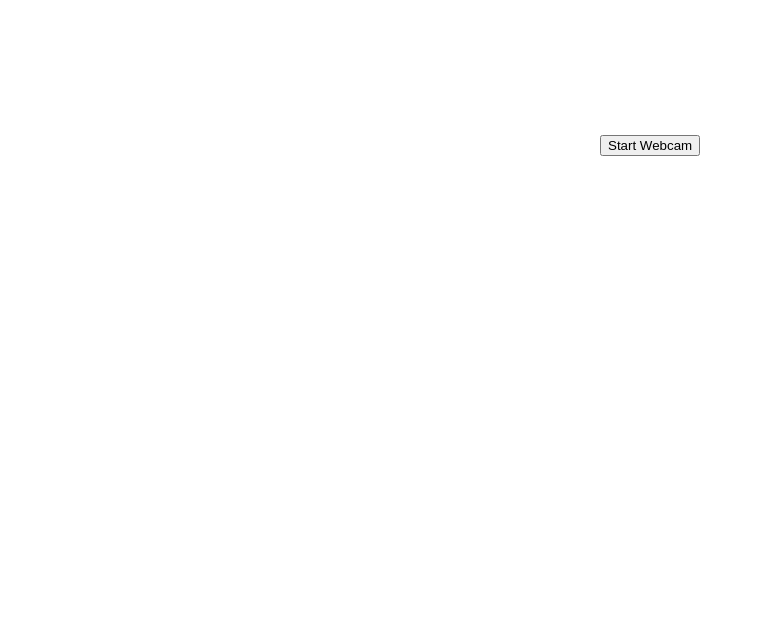
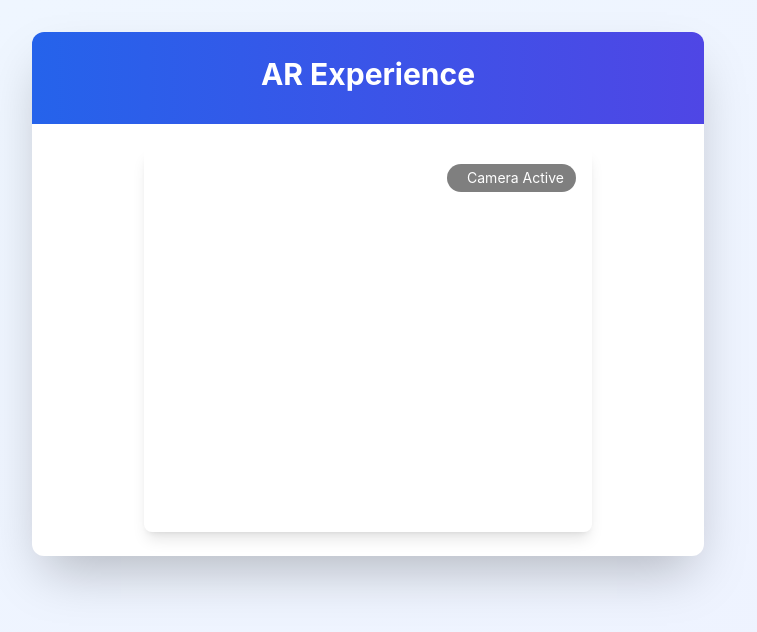
Before and after one commit to karpagam1602/arcam, a React (Create React App) app: page / in a window 1280 px wide. Shown: the top 632 px of the page, without its empty margins (0-757 px from the left). Built offline with nearby package versions, Linux system fonts and the light colour scheme; no server answers.

Commit message:
second commit

```diff
--- /dev/null
+++ b/postcss.config.js
@@ -0,0 +1,6 @@
+module.exports = {
+  plugins: {
+    tailwindcss: {},
+    autoprefixer: {},
+  },
+}
--- /dev/null
+++ b/src/Camera.css
@@ -0,0 +1,73 @@
+@tailwind base;
+@tailwind components;
+@tailwind utilities;
+
+@layer components {
+  .camera-layout {
+    @apply min-h-screen w-full flex items-center justify-center bg-gradient-to-br from-blue-50 to-indigo-50;
+  }
+
+  .camera-container {
+    @apply w-full max-w-lg mx-auto p-4;
+  }
+
+  .camera-card {
+    @apply bg-white rounded-xl shadow-2xl overflow-hidden;
+  }
+
+  .camera-header {
+    @apply bg-gradient-to-r from-blue-600 to-indigo-600 p-6 text-center;
+  }
+
+  .header-title {
+    @apply text-3xl font-bold text-white;
+  }
+
+  .header-subtitle {
+    @apply text-blue-100 mt-2;
+  }
+
+  .camera-body {
+    @apply p-6 flex flex-col items-center;
+  }
+
+  .camera-view {
+    @apply w-full aspect-[4/3] relative;
+  }
+
+  .camera-feed {
+    @apply w-full h-full object-cover rounded-lg shadow-lg;
+  }
+
+  .camera-status {
+    @apply absolute top-4 right-4;
+  }
+
+  .status-indicator {
+    @apply animate-pulse flex space-x-2 items-center bg-black bg-opacity-50 text-white text-sm px-3 py-1 rounded-full;
+  }
+
+  .status-dot {
+    @apply w-2 h-2 bg-red-500 rounded-full;
+  }
+
+  .captured-image-container {
+    @apply relative w-full h-full;
+  }
+
+  .captured-image {
+    @apply w-full h-full object-cover rounded-lg shadow-md;
+  }
+
+  .image-overlay {
+    @apply absolute inset-0 flex items-center justify-center opacity-0 hover:opacity-100 transition-opacity duration-300 bg-black bg-opacity-40;
+  }
+
+  .retake-button {
+    @apply flex items-center space-x-2 px-6 py-3 bg-red-500 text-white rounded-lg shadow-lg hover:bg-red-600 transition-colors duration-300;
+  }
+
+  .capture-button {
+    @apply mt-6 flex items-center space-x-2 px-8 py-4 bg-blue-600 text-white rounded-lg shadow-lg hover:bg-blue-700 transform hover:scale-105 transition-all duration-300;
+  }
+}
--- a/src/CameraAccess.js
+++ b/src/CameraAccess.js
@@ -1,104 +1,68 @@
-import { useState, useRef } from 'react';
+import React, { useRef, useState } from "react";
+import { Camera, RefreshCw } from "lucide-react";
+import Webcam from "react-webcam";
 
 const CameraAccess = () => {
-  const videoRef = useRef(null);
-  const canvasRef = useRef(null);
-  const [mediaStream, setMediaStream] = useState(null);
+    const webcamRef = useRef(null);
     const [capturedImage, setCapturedImage] = useState(null);
 
-  const startWebcam = async () => {
-    try {
-      const stream = await navigator.mediaDevices.getUserMedia({
-        video: {
-          width: { ideal: 1280 },
-          height: { ideal: 720 }
-        }
-      });
-
-      if (videoRef.current) {
-        videoRef.current.srcObject = stream;
-        videoRef.current.onloadedmetadata = () => {
-          videoRef.current.play();
-        };
-      }
-      setMediaStream(stream);
-    } catch (error) {
-      console.error("Error accessing webcam", error);
+    const capturePhoto = () => {
+        if (webcamRef.current) {
+            const imageSrc = webcamRef.current.getScreenshot();
+            setCapturedImage(imageSrc);
         }
     };
 
-  const stopWebcam = () => {
-    if (mediaStream) {
-      mediaStream.getTracks().forEach((track) => {
-        track.stop();
-      });
-      if (videoRef.current) {
-        videoRef.current.srcObject = null;
-      }
-      setMediaStream(null);
-    }
-  };
-
-  const captureImage = () => {
-    if (videoRef.current && canvasRef.current) {
-      const video = videoRef.current;
-      const canvas = canvasRef.current;
-      const context = canvas.getContext("2d");
-
-      if (context && video.videoWidth && video.videoHeight) {
-        canvas.width = video.videoWidth;
-        canvas.height = video.videoHeight;
-        context.drawImage(video, 0, 0, canvas.width, canvas.height);
-
-        const imageDataUrl = canvas.toDataURL("image/jpeg");
-        setCapturedImage(imageDataUrl);
-        stopWebcam();
-      }
-    }
-  };
-
-  const resetState = () => {
-    stopWebcam();
+    const retakePhoto = () => {
         setCapturedImage(null);
     };
 
     return (
-    <div className="relative w-full max-w-md mx-auto">
+        <div className="camera-container" style={{alignItems:'center',justifyContent:'center'}}>
+            <div className="camera-card">
+                <div className="card-header">
+                    <h1 className="header-title">AR Experience</h1>
+                </div>
+
+                <div className="camera-content">
+                    <div className="webcam-container">
                         {capturedImage ? (
-        <>
+                            <div className="relative">
                                 <img
                                     src={capturedImage}
                                     alt="Captured"
-            className="w-full rounded-lg"
+                                    className="captured-image"
                                 />
+                                <div className="image-overlay">
                                     <button
-            onClick={resetState}
-            className="absolute bottom-5 left-1/2 transform -translate-x-1/2 bg-white text-gray-800 px-6 py-2 rounded-full shadow-md hover:shadow-lg transition-shadow duration-200"
+                                        onClick={retakePhoto}
+                                        className="retake-button"
                                     >
-            Reset
+                                        <RefreshCw className="w-5 h-5" />
+                                        <span>Retake Photo</span>
                                     </button>
-        </>
+                                </div>
+                            </div>
                         ) : (
-        <>
-          <video
-            ref={videoRef}
-            autoPlay
-            playsInline
-            muted
-            className="w-full rounded-lg"
+                            <div className="relative">
+                                <div className="webcam-view">
+                                    <Webcam
+                                        ref={webcamRef}
+                                        screenshotFormat="image/jpeg"
+                                        className="w-full h-full object-cover"
                                     />
-          <canvas
-            ref={canvasRef}
-            className="hidden"
-          />
-          <button
-            onClick={mediaStream ? captureImage : startWebcam}
-            className="absolute bottom-5 left-1/2 transform -translate-x-1/2 bg-white text-gray-800 px-6 py-2 rounded-full shadow-md hover:shadow-lg transition-shadow duration-200"
-          >
-            {mediaStream ? "Capture Image" : "Start Webcam"}
-          </button>
-        </>
+                                </div>
+                                <div className="camera-indicator">
+                                    <div className="w-2 h-2 bg-red-500 rounded-full"></div>
+                                    <span>Camera Active</span>
+                                </div>
+                            </div>
                         )}
+                    </div>
+
+
+                </div>
+            </div>
         </div>
     );
 };
--- a/src/index.css
+++ b/src/index.css
@@ -11,3 +11,58 @@ code {
   font-family: source-code-pro, Menlo, Monaco, Consolas, 'Courier New',
     monospace;
 }
+@tailwind base;
+@tailwind components;
+@tailwind utilities;
+
+.camera-container {
+  @apply min-h-screen bg-gradient-to-br from-blue-50 to-indigo-50 p-8;
+}
+
+.camera-card {
+  @apply w-full max-w-2xl bg-white rounded-xl shadow-2xl overflow-hidden;
+}
+
+.card-header {
+  @apply bg-gradient-to-r from-blue-600 to-indigo-600 p-6 text-center;
+}
+
+.header-title {
+  @apply text-3xl font-bold text-white mb-2;
+}
+
+.header-subtitle {
+  @apply text-blue-100 text-sm;
+}
+
+.camera-content {
+  @apply p-6 flex flex-col items-center space-y-6;
+}
+
+.webcam-container {
+  @apply relative w-full max-w-md mx-auto;
+}
+
+.webcam-view {
+  @apply w-full h-96 rounded-lg overflow-hidden shadow-lg;
+}
+
+.camera-indicator {
+  @apply absolute top-4 right-4 animate-pulse flex items-center space-x-2 bg-black bg-opacity-50 text-white text-sm px-3 py-1 rounded-full;
+}
+
+.capture-button {
+  @apply flex items-center space-x-2 px-8 py-4 bg-blue-600 text-white rounded-lg shadow-lg hover:bg-blue-700 transform hover:scale-105 transition-all duration-300;
+}
+
+.retake-button {
+  @apply flex items-center space-x-2 px-6 py-3 bg-red-500 text-white rounded-lg shadow-lg hover:bg-red-600 transition-colors duration-300;
+}
+
+.captured-image {
+  @apply w-full h-96 object-cover rounded-lg shadow-md transition-transform duration-300;
+}
+
+.image-overlay {
+  @apply absolute inset-0 flex items-center justify-center opacity-0 hover:opacity-100 transition-opacity duration-300 bg-black bg-opacity-40;
+}
--- /dev/null
+++ b/tailwind.config.js
@@ -0,0 +1,8 @@
+/** @type {import('tailwindcss').Config} */
+module.exports = {
+  content: [],
+  theme: {
+    extend: {},
+  },
+  plugins: [],
+}
```
Also changed, not shown: package.json (+12 -0 lines), 1 other file (tests, documents, lock files or other folders). Lines whose indentation alone changed are shown as unchanged.
